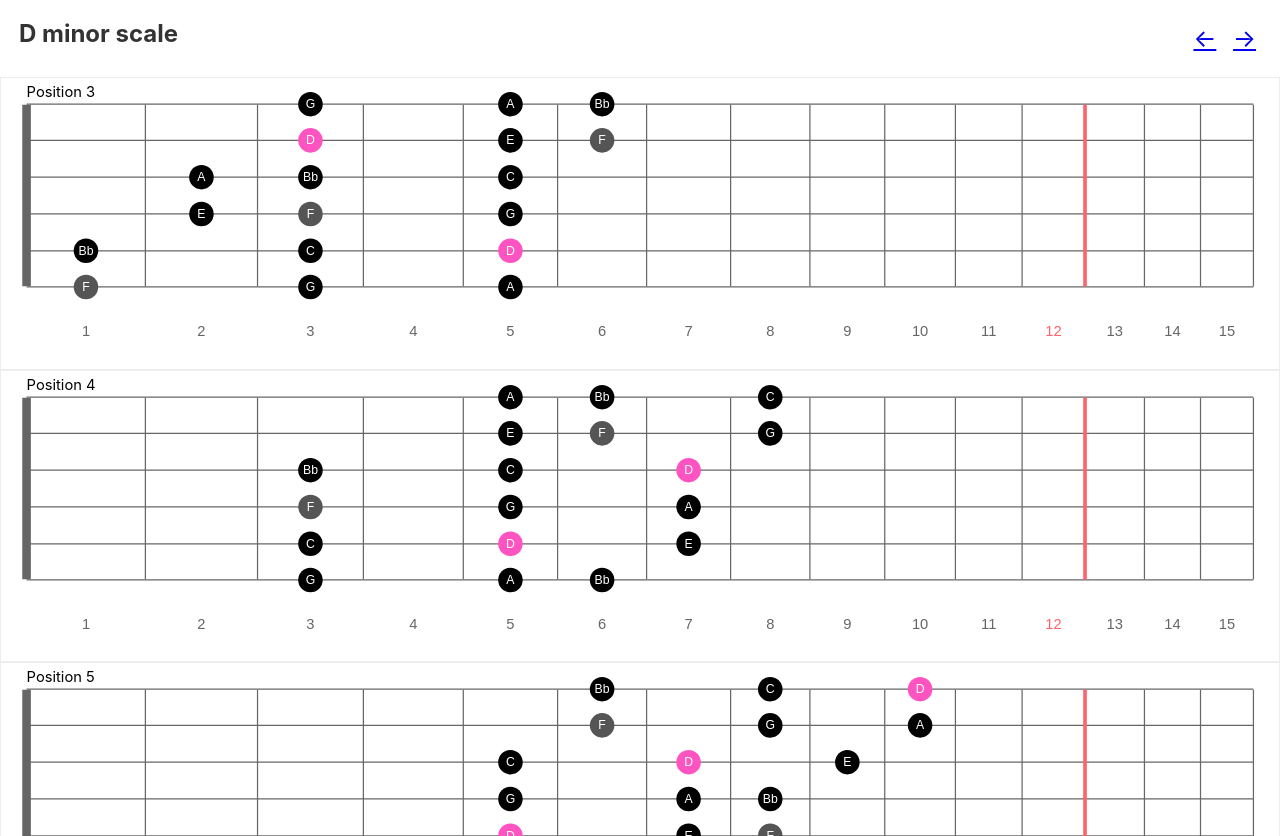
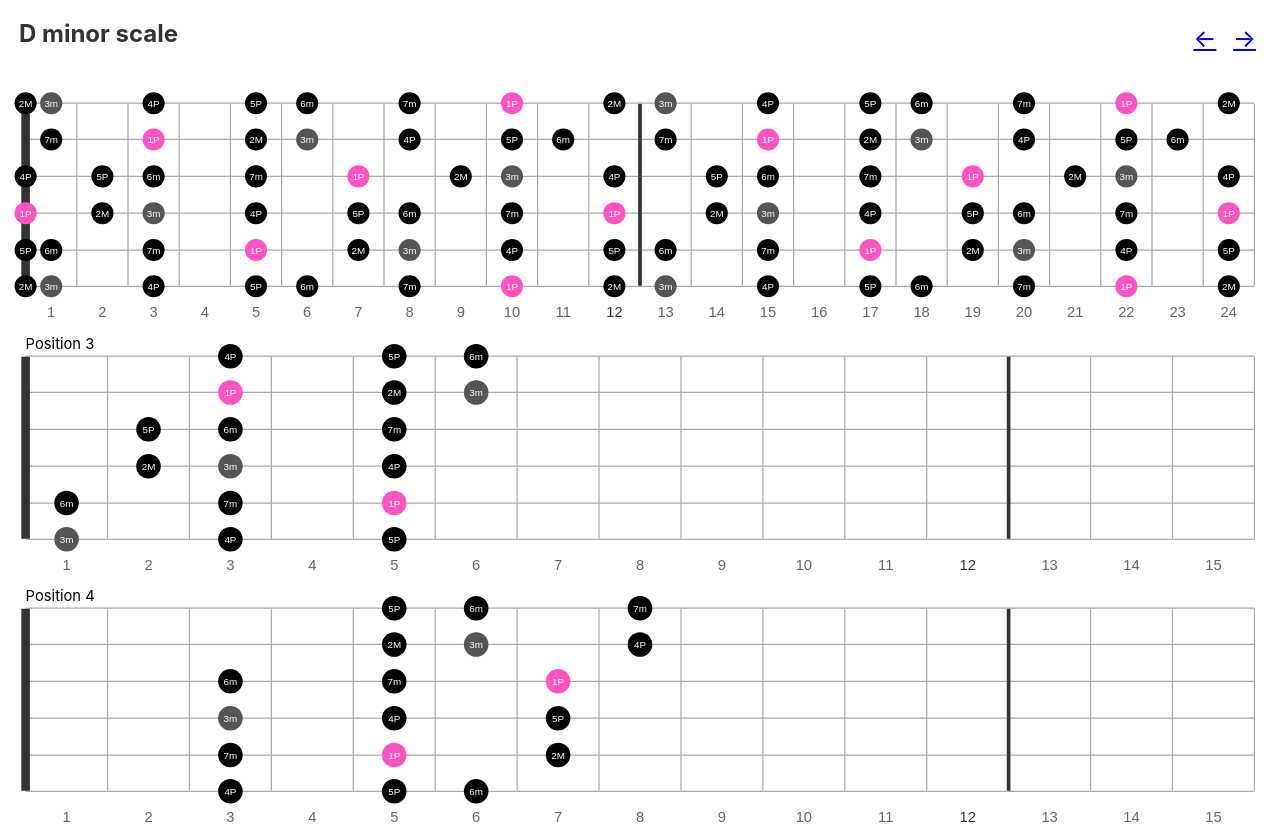
Before and after one commit to caged/music-practice, a plain HTML site: page 1/index.html in a window 1280 px wide. Shown: the top 836 px of the page. Drawn offline with Linux system fonts and the light colour scheme.

Commit message:
Deploying to gh-pages from  @ 850fa96e2abd5586e9f54ac68a52294ddda3cae3 🚀

```diff
--- a/1/index.html
+++ b/1/index.html
@@ -18,6 +18,7 @@
 
   </div>
   <div class="fretboards">
+    <div class="fb" data-root="D" data-scale="minor"></div>
     <div class="fb" data-root="D" data-scale="minor" data-box="1"></div>
     <div class="fb" data-root="D" data-scale="minor" data-box="2"></div>
     <div class="fb" data-root="D" data-scale="minor" data-box="3"></div>
--- a/scales.js
+++ b/scales.js
@@ -4,14 +4,14 @@ import { select, selectAll } from './web_modules/d3.js'
 const boards = document.querySelectorAll('.fb')
 const style = {
   filter: ({ inBox }) => inBox,
-  text: ({ note, interval }) => note,
+  text: ({ note, interval }) => interval,
   fill: ({ note, interval }) => {
     let color = '#000'
     if (interval === '1P') color = '#FE54C1'
     if (interval.match(/3/)) color = '#555'
     return color
   },
-  fontSize: 10
+  fontSize: 8
 }
 for (const el of boards) {
   const { root, scale, box } = el.dataset
@@ -19,7 +19,14 @@ for (const el of boards) {
     el,
     dotStrokeWidth: 0,
     fretCount: box ? 15 : 24,
-    dotSize: box ? 20 : 18
+    dotSize: box ? 20 : 18,
+    middleFretColor: '#333',
+    scaleFrets: false,
+    stringColor: '#aaa',
+    fretColor: '#aaa',
+    nutColor: '#333',
+    fretNumbersMargin: 5,
+    fretNumbersHeight: 10
     // tuning: GUITAR_TUNINGS.dropD
   })
 
--- a/style.css
+++ b/style.css
@@ -26,10 +26,6 @@ body {
   min-height: 100vh;
 }
 
-.fb {
-  border: 1px solid #eee;
-}
-
 h1 {
   margin: 0;
   padding: 0;
```
